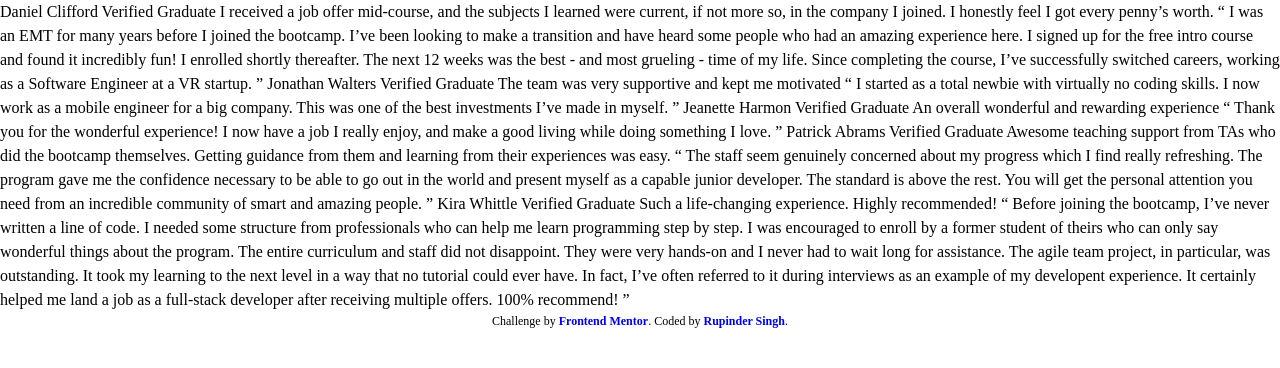
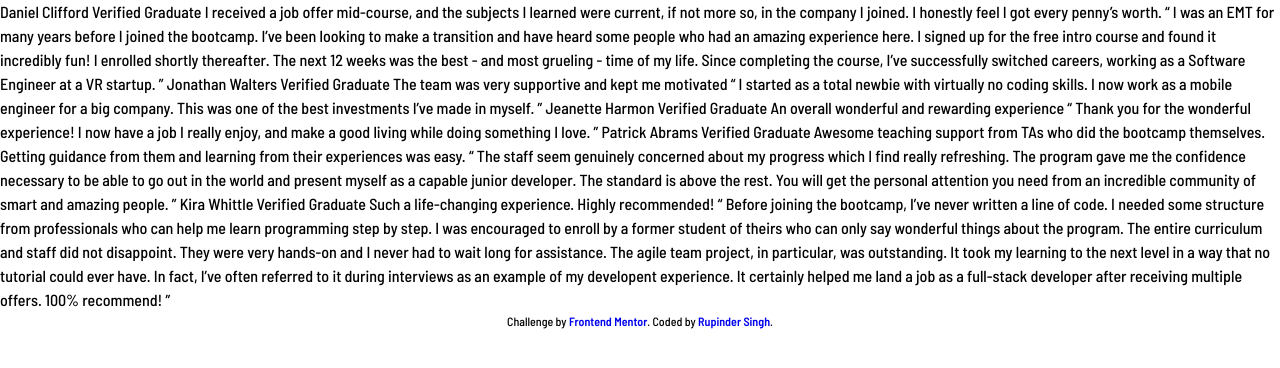
Before and after one commit to Pellia/fm-testimonials-grid-section, a plain HTML site: page index.html in a window 1280 px wide. Drawn offline with Linux system fonts and the light colour scheme.

Commit message:
feat: imported and added font to custom properties

```diff
--- a/styles/style.css
+++ b/styles/style.css
@@ -1,3 +1,32 @@
+/* Fonts Import */
+/* barlow-semi-condensed-500 */
+@font-face {
+  font-display: swap;
+  font-family: "Barlow Semi Condensed";
+  font-style: normal;
+  font-weight: 500;
+  src: url("../fonts/barlow-semi-condensed-v16-latin-500.woff2") format("woff2");
+}
+
+/* barlow-semi-condensed-600 */
+@font-face {
+  font-display: swap;
+  font-family: "Barlow Semi Condensed";
+  font-style: normal;
+  font-weight: 600;
+  src: url("../fonts/barlow-semi-condensed-v16-latin-600.woff2") format("woff2");
+}
+
+/* Custom Properties */
+:root {
+  /* Fonts */
+  --font-barlow: "Barlow Semi Condensed", sans-serif;
+}
+
+body {
+  font-family: var(--font-barlow);
+}
+
 /* Footer Attribution */
 .attribution {
   font-size: 0.75rem;
```
